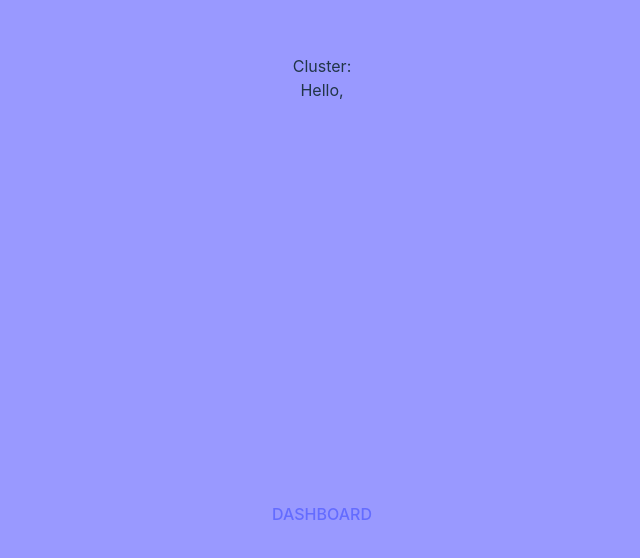
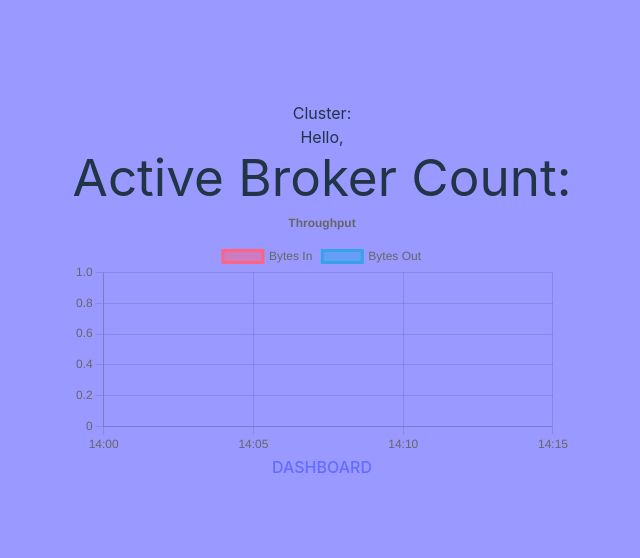
Before and after one commit to oslabs-beta/KlusterFunk, a React (Vite) app: page /dashboard in a window 1280 px wide. Shown: the part 110-668 px from the top of the page, without its empty margins (318-958 px from the left). Built offline with nearby package versions, Linux system fonts and the light colour scheme; no server answers.

Commit message:
MVP prezzy #2 version

```diff
--- a/package.json
+++ b/package.json
@@ -12,14 +12,17 @@
   "dependencies": {
     "@christiangalsterer/kafkajs-prometheus-exporter": "^3.0.0",
     "bcrypt": "^5.1.1",
+    "chart.js": "^4.4.0",
     "cookie-parser": "^1.4.6",
     "cors": "^2.8.5",
     "dotenv": "^16.3.1",
     "express": "^4.18.2",
+    "faker": "^6.6.6",
     "jsonwebtoken": "^9.0.2",
     "mongodb": "^6.2.0",
     "mongoose": "^7.6.3",
     "react": "^18.2.0",
+    "react-chartjs-2": "^5.2.0",
     "react-dom": "^18.2.0",
     "react-router": "^6.17.0",
     "react-router-dom": "^6.17.0"
--- a/src/component/Dashboard.jsx
+++ b/src/component/Dashboard.jsx
@@ -1,16 +1,102 @@
-import { useLayoutEffect, useState } from 'react';
+import React, { useLayoutEffect, useState } from 'react';
 import { useNavigate } from 'react-router-dom';
 import { Link } from 'react-router-dom';
+import { Line } from 'react-chartjs-2';
+import {
+    Chart as ChartJS,
+    CategoryScale,
+    LinearScale,
+    PointElement,
+    LineElement,
+    Title,
+    Tooltip,
+    Legend,
+  } from 'chart.js';
+
+
+  ChartJS.register(
+    CategoryScale,
+    LinearScale,
+    PointElement,
+    LineElement,
+    Title,
+    Tooltip,
+    Legend
+  );
+
+  const options = {
+    responsive: true,
+    plugins: {
+      legend: {
+        position: 'top',
+      },
+      title: {
+        display: true,
+        text: 'Throughput',
+      },
+    },
+  };
 
 export default function Dashboard() {
   // const query
-    const [user, setUser] = useState('')
-    const [auth, setAuth] = useState(false)
+  const [user, setUser] = useState('');
+  const [auth, setAuth] = useState(false);
+  const [brokerNum, setbrokerNum] = useState(undefined);
+  const [bytesIn, setBytesIn] = useState(undefined);
+  const [bytesOut, setBytesOut] = useState(undefined);
 
-    const navigate = useNavigate()
-    const time = Date.now()
-    const iframeLink = 'http://localhost:3000/d-solo/b8619a0c-56ed-4f2c-9a99-815480c55442/new-dashboard?orgId=1&refresh=5s&from=1698703993263&panelId=1'
-    const iframeLink1 = `http://localhost:3000/d-solo/e611d801-c4f2-4fa1-ac24-f6c2aef62993/test?orgId=1&refresh=5s&from=${time}&panelId=1`
+  const getBrokerCount = () => {
+    setInterval(async () => {
+        const response = await fetch('http://localhost:9090/api/v1/query?query=kafka_controller_kafkacontroller_activebrokercount')
+        const result = await response.json();
+        setbrokerNum(result.data.result[0].value[1]);
+    }, 5000);
+  }
+  getBrokerCount();
+
+  const getBytesInMetrics = () => {
+    setInterval(async () => {
+        const response = await fetch('http://localhost:9090/api/v1/query?query=kafka_server_brokertopicmetrics_bytesin_total')
+        const result = await response.json();
+        setBytesIn(result.data.result[0].value[1]);
+    }, 5000);
+  }
+  getBytesInMetrics();
+
+  const getBytesOutMetrics = () => {
+    setInterval(async () => {
+        const response = await fetch('http://localhost:9090/api/v1/query?query=kafka_server_brokertopicmetrics_bytesout_total')
+        const result = await response.json();
+        setBytesOut(result.data.result[0].value[1]);
+    }, 5000);
+  }
+  getBytesOutMetrics();
+
+  const labels = ['14:00', '14:05', '14:10', '14:15'];
+
+  const data = {
+    labels,
+    datasets: [
+      {
+        label: 'Bytes In',
+        data: labels.map(() => bytesIn),
+        borderColor: 'rgb(255, 99, 132)',
+        backgroundColor: 'rgba(255, 99, 132, 0.5)',
+      },
+      {
+        label: 'Bytes Out',
+        data: labels.map(() => bytesOut),
+        borderColor: 'rgb(53, 162, 235)',
+        backgroundColor: 'rgba(53, 162, 235, 0.5)',
+      },
+    ],
+  };
+
+  const navigate = useNavigate();
+  const time = Date.now();
+  const iframeLink =
+    'http://localhost:3000/d-solo/b8619a0c-56ed-4f2c-9a99-815480c55442/new-dashboard?orgId=1&refresh=5s&from=1698703993263&panelId=1';
+  const iframeLink1 = `http://localhost:3000/d-solo/e611d801-c4f2-4fa1-ac24-f6c2aef62993/test?orgId=1&refresh=5s&from=${time}&panelId=1`;
   // 1698682670152
   // useLayoutEffect(() => {
   //     async function verifyToken() {
@@ -22,18 +108,19 @@ export default function Dashboard() {
   //     verifyToken();
   //   }, []);
 
-
   return (
     <main className='fixed inset-0 flex flex-col bg-slate-300 border-slate-500 border-2 rounded-lg'>
-      <nav className="bg-white p-4 flex space-x-4 rounded-lg my-2 justify-between">
+      <nav className='bg-white p-4 flex space-x-4 rounded-lg my-2 justify-between'>
         <div>Cluster: </div>
         <div>Hello, {user}</div>
       </nav>
-      <div className="bg-white flex-grow flex-col flex items-center justify-center rounded-lg">
-      <iframe src={iframeLink} width="400" height="200"></iframe>
-      <iframe src={iframeLink1} width="400" height="200"></iframe>
+      <div className='bg-white flex-grow flex-col flex items-center justify-center rounded-lg'>
+        <div><h1>Active Broker Count: {brokerNum}</h1></div>
+        <div className='w-3/5 h-4/5'><Line options={options} data={data} /></div>
+        {/* <iframe src={iframeLink} width='400' height='200'></iframe>
+        <iframe src={iframeLink1} width='400' height='200'></iframe> */}
         <Link to='/dashboard'>DASHBOARD</Link>
       </div>
     </main>
-    )
+  );
 }
```
Also changed, not shown: 2 other files (tests, documents, lock files or other folders). Lines whose indentation alone changed are shown as unchanged.
